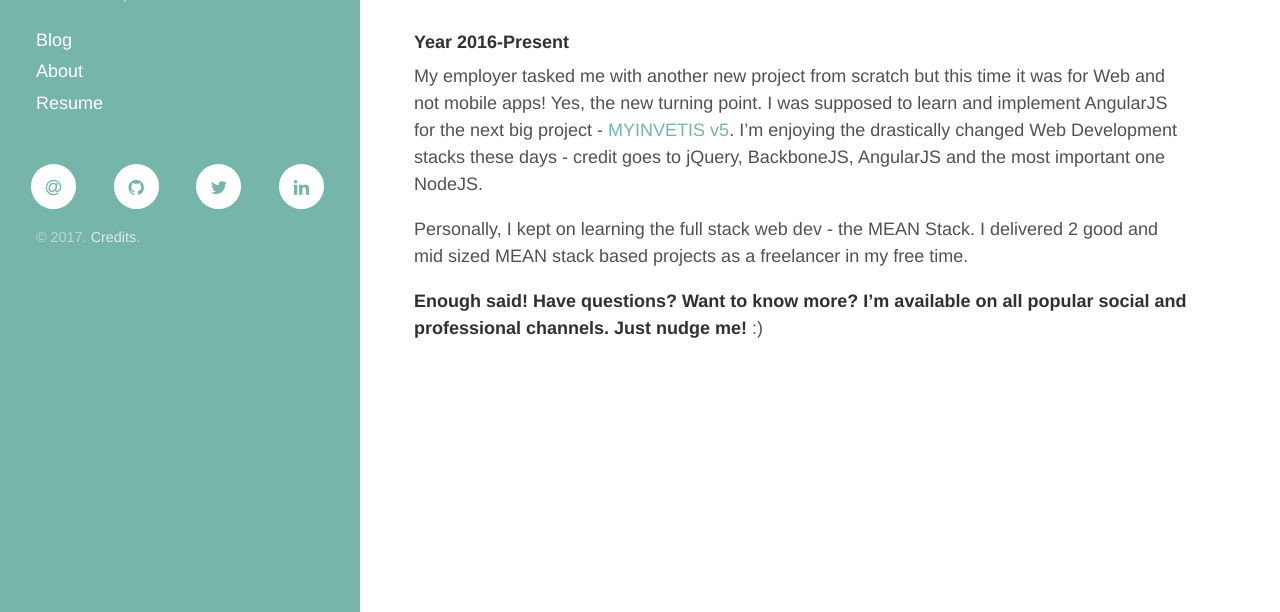
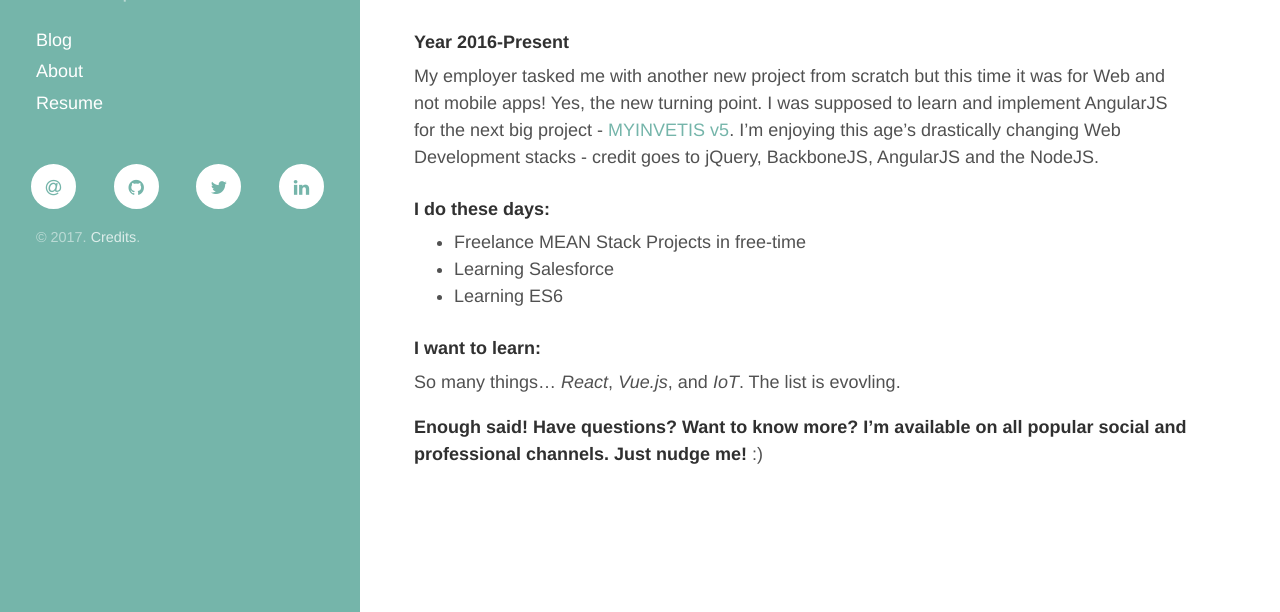
Before and after one commit to ManadayM/manadaym.github.io, a Jekyll site: the page built from about.md, in a window 1280 px wide and 900 px high, scrolled down 1886 px, cut to the strip 288-900 px from the top of the window. Built offline with Jekyll 4.4.1, drawn with Linux system fonts in a browser that asks for light colours; nearby versions of some CDN libraries.

Commit message:
Minor changes

```diff
--- a/about.md
+++ b/about.md
@@ -23,9 +23,14 @@ July 2010 brought another great opportunity to me from Investis and I just grabb
 
 #### Year 2016-Present
 
-My employer tasked me with another new project from scratch but this time it was for Web and not mobile apps! Yes, the new turning point. I was supposed to learn and implement AngularJS for the next big project - [MYINVETIS v5](https://dashboard.myinvestis.com). I'm enjoying the drastically changed Web Development stacks these days - credit goes to jQuery, BackboneJS, AngularJS and the most important one NodeJS.
+My employer tasked me with another new project from scratch but this time it was for Web and not mobile apps! Yes, the new turning point. I was supposed to learn and implement AngularJS for the next big project - [MYINVETIS v5](https://dashboard.myinvestis.com). I'm enjoying this age's drastically changing Web Development stacks - credit goes to jQuery, BackboneJS, AngularJS and the NodeJS.
 
-Personally, I kept on learning the full stack web dev - the MEAN Stack. I delivered 2 good and mid sized MEAN stack based projects as a freelancer in my free time.
+#### I do these days:
+* Freelance MEAN Stack Projects in free-time
+* Learning Salesforce
+* Learning ES6
 
+#### I want to learn:
+So many things... *React*, *Vue.js*, and *IoT*. The list is evovling.
 
 **Enough said! Have questions? Want to know more? I'm available on all popular social and professional channels. Just nudge me!** :)
```
